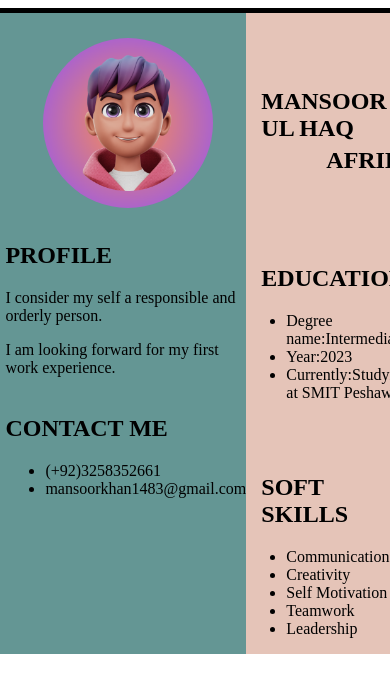
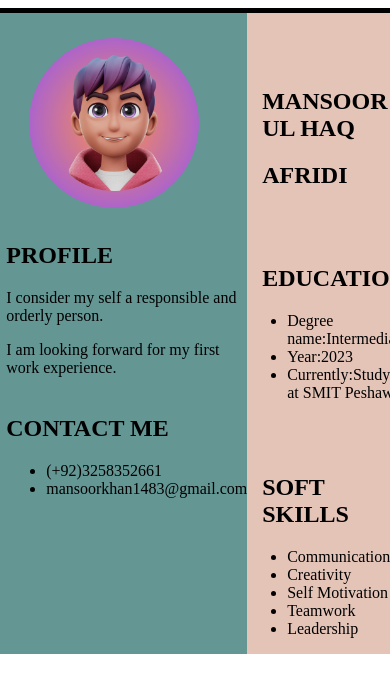
Before and after one commit to Mansoorafridi/2nd-cv, a plain HTML site: page index.html in a window 390 px wide. Shown: the top 692 px of the page. Drawn offline with Linux system fonts and the light colour scheme.

Commit message:
cv in html css

```diff
--- a/style.css
+++ b/style.css
@@ -3,7 +3,8 @@ body{
     display: flex;
     justify-content: center;
 }.container{
- width: 900px;height: 610px;display: grid;grid-template-columns:1fr 2fr ;
+ width: 900px;height: 610px;
+ display:grid;grid-template-columns:1fr 2fr ;
  border: 5px solid black;border-radius: 8px;
 } .container .left{
     background-color:#649694 ;
@@ -13,22 +14,22 @@ body{
 }
 
 img{
-    border-radius: 150px;margin-left: 65px;margin-top: 25px;
+    border-radius: 150px;margin-left: 50px ;margin-top: 25px;
 } .first{
     margin-left: 27px;margin-top: 30px;
 } .second{
     margin-left: 15px;margin-top: 75px;
-} .afridi{
-    margin-left: 65px;position: relative;bottom: 15px;
-} .third{
+ }
+
+ .third{
     margin-top: 20px;margin-left: 15px;
 } .fourth{
     margin-left: 15px;margin-top: 72px;
 } .fifth{
 margin-top: 38px;
-} @media screen {min-width: 475px;}
+/* } @media screen {min-width: 475px;}
     @media screen {min-width: 640px;}
 @media screen {min-width: 768px;}
 @media screen {min-width: 1024px;}
 @media screen {min-width: 1280px;}
-@media screen {min-width: 1536px;}
+@media screen {min-width: 1536px;} */
```
